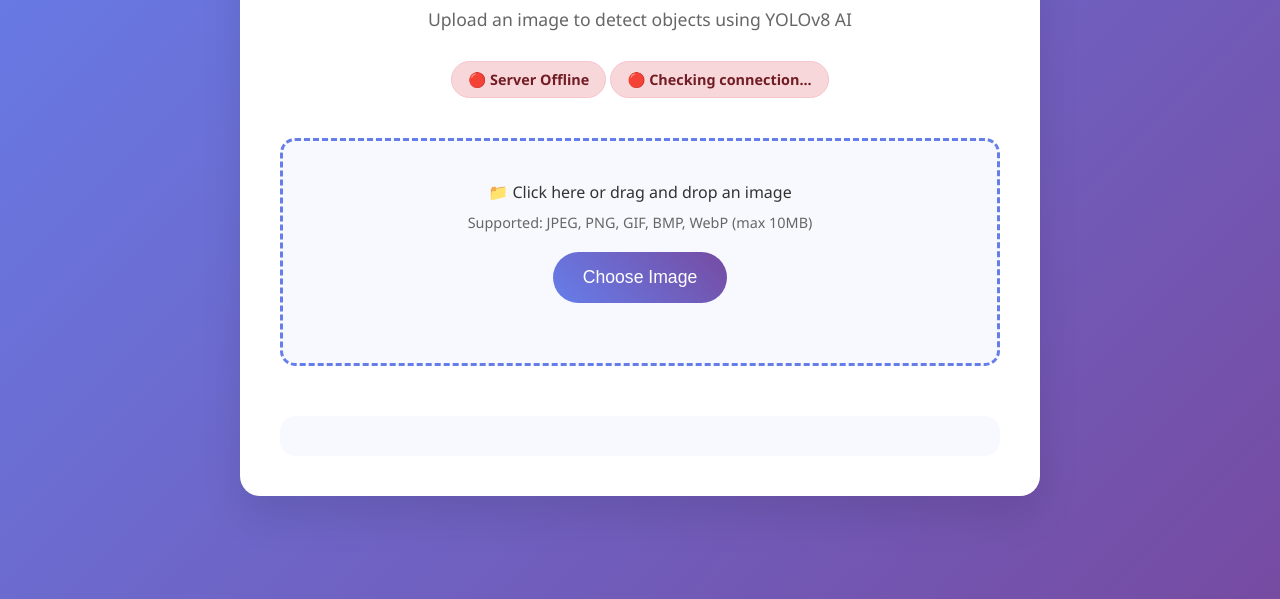
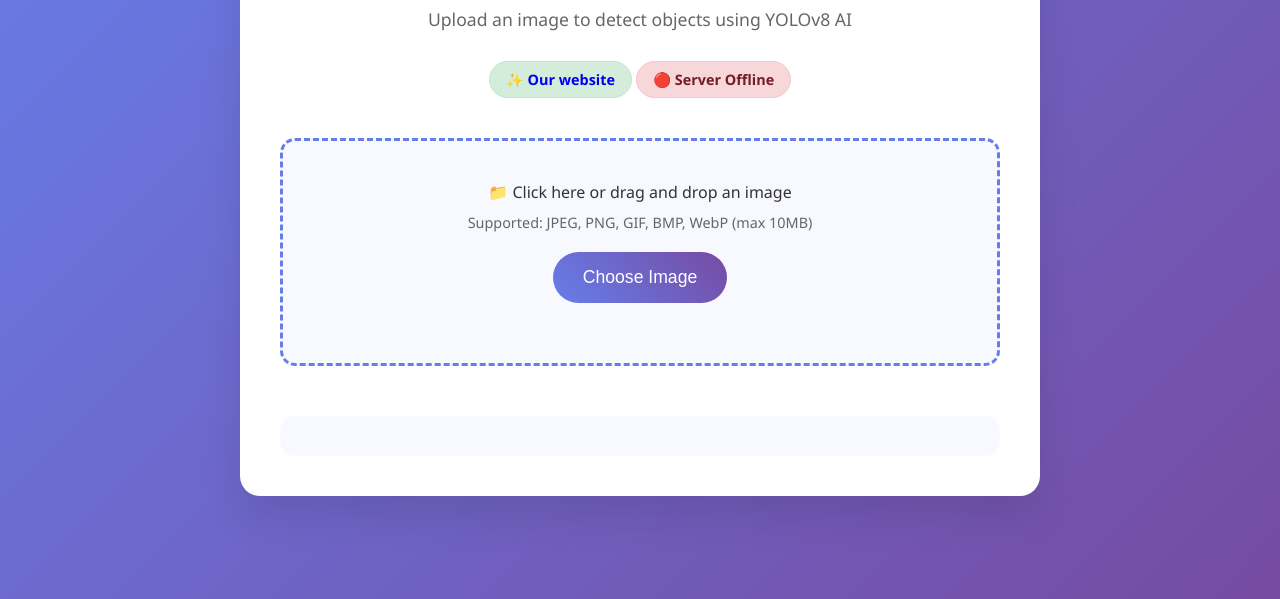
Before and after one commit to SimpleCyber/Object-Detection, a plain HTML site: page index.html in a window 1280 px wide. Shown: the part 201-800 px from the top of the page. Drawn offline with Linux system fonts and the light colour scheme; no server answers.

Commit message:
# update in ui

```diff
--- a/index.html
+++ b/index.html
@@ -251,8 +251,8 @@
         <h1>🤖 Smart Object Detection</h1>
         <p class="subtitle">Upload an image to detect objects using YOLOv8 AI</p>
 
-        <div id="status-indicator" class="status-indicator status-online">
-            <a href="./Frontend/index2.html" class="hello">Our website</a>
+        <div id="" class="status-indicator status-online">
+            <a href="./Frontend/index2.html" class="hello">✨ Our website</a>
         </div>
 
         <div id="status-indicator" class="status-indicator status-offline">
```
